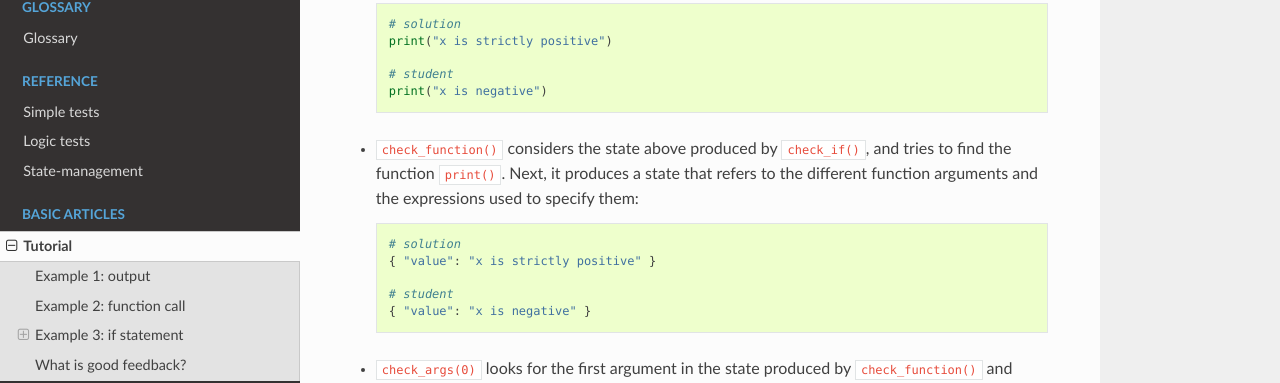
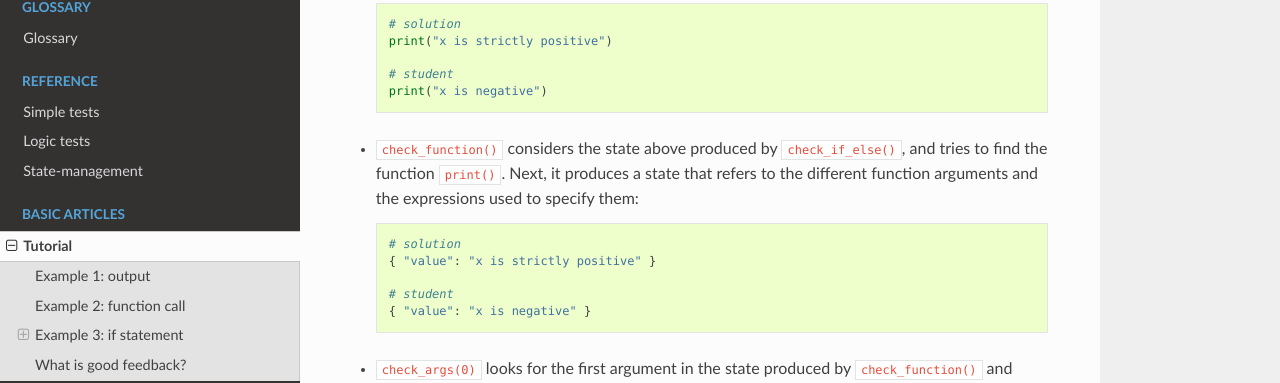
Before and after one commit to datacamp/pythonwhat, a Sphinx documentation site: the page built from docs/articles/tutorial.rst, in a window 1280 px wide and 900 px high, scrolled down 3777 px. Shown: the part 117-500 px from the top of the window. Built offline with Sphinx 7.4.7 and the Read the Docs theme 2.0.0, drawn with Linux system fonts in a browser that asks for light colours.

Commit message:
fix typo

```diff
--- a/docs/articles/tutorial.rst
+++ b/docs/articles/tutorial.rst
@@ -187,7 +187,7 @@ Chain A will go through the same steps and will pass this time as ``x > 0`` in t
       # student
       print("x is negative")
 
-- ``check_function()`` considers the state above produced by ``check_if()``, and tries to find the function ``print()``.
+- ``check_function()`` considers the state above produced by ``check_if_else()``, and tries to find the function ``print()``.
   Next, it produces a state that refers to the different function arguments and the expressions used to specify them:
 
   .. code::
```
